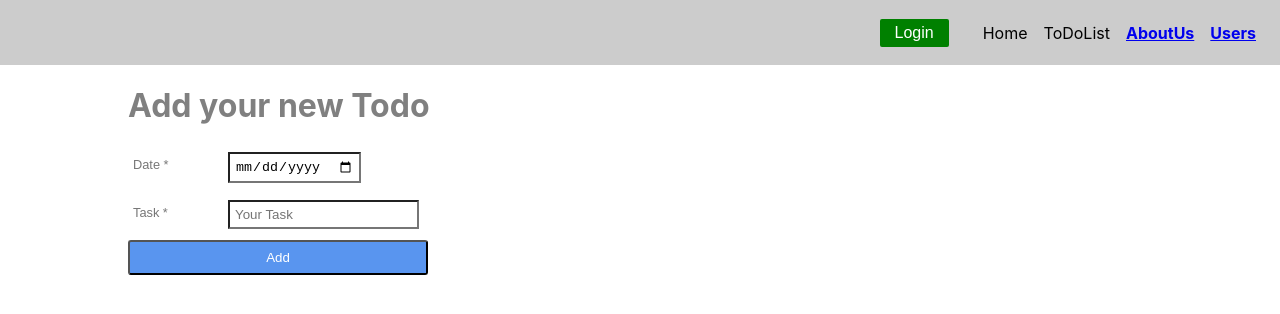
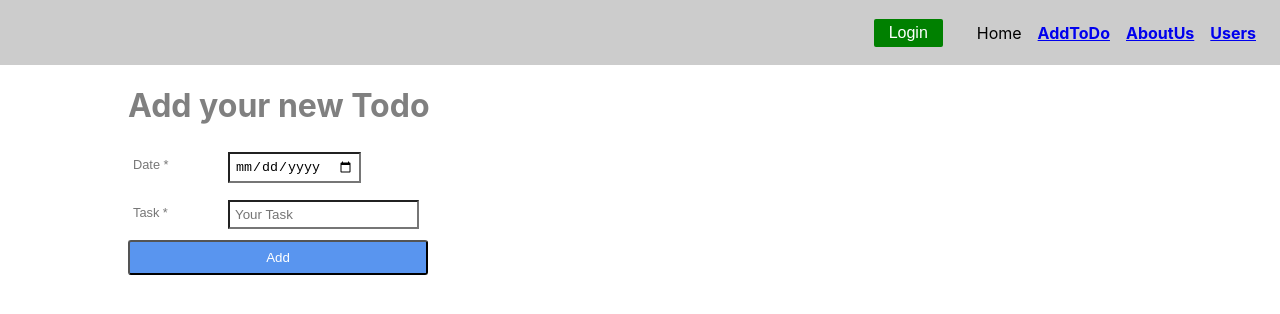
Before and after one commit to SawSoni/todolist, a React (Create React App) app: page /addTodo in a window 1280 px wide. Shown: the top 314 px of the page. Built offline with nearby package versions, Linux system fonts and the light colour scheme.

Commit message:
Add todo page moved to header and used routing

```diff
--- a/src/Containers/Toolbar/Toolbar.js
+++ b/src/Containers/Toolbar/Toolbar.js
@@ -38,7 +38,9 @@ class Toolbar extends Component {
                     <UlParent>
                         <Ul>
                             <Li>Home</Li>
-                            <Li>ToDoList</Li>
+                            <Link to="/addToDo">
+                                <b><Li>AddToDo</Li></b>
+                            </Link>
                             <Link to="/about">
                                 <b><Li>AboutUs</Li></b>
                             </Link>
```
